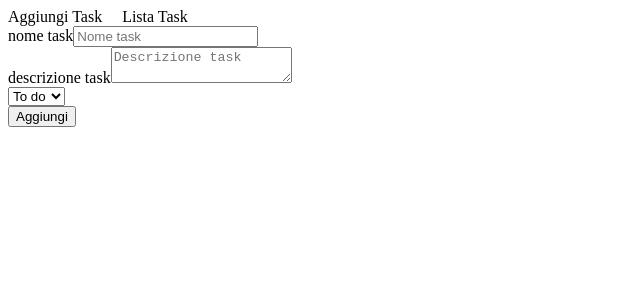
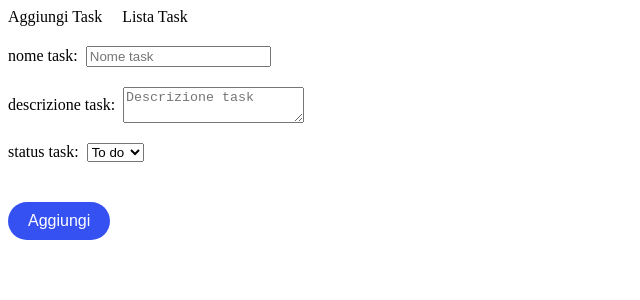
Before and after one commit to willymariino/ex-react-task-manager, a React (Vite) app: page /AddTasks in a window 1280 px wide. Shown: the top 300 px of the page, without its empty margins (0-640 px from the left). Built offline with nearby package versions, Linux system fonts and the light colour scheme; no server answers.

Commit message:
Add: styling form

```diff
--- a/src/index.css
+++ b/src/index.css
@@ -29,3 +29,38 @@ nav {
 .To-do-list-table {
   background-color: #f0f0f0;
 }
+
+.task-form {
+  display: flex;
+  flex-direction: column;
+  gap: 20px;
+  margin-top: 20px;
+}
+
+
+.description {
+  display: flex;
+  flex-direction: row;
+  align-items: center;
+}
+
+.label {
+  margin-right: 8px;
+}
+
+.send-btn {
+  max-width: max-content;
+  background-color: #3551f1;
+  border: none;
+  padding: 10px 20px;
+  font-size: 1rem;
+  cursor: pointer;
+  margin-top: 20px;
+  border-radius: 35px;
+  color: white;
+  transition: all 0.8s;
+}
+
+.send-btn:hover {
+  background-color: #25c90f;
+}
--- a/src/pages/AddTasks.jsx
+++ b/src/pages/AddTasks.jsx
@@ -44,10 +44,10 @@ function AddTasks() {
 
 
     return (
-        <form onSubmit={handleSubmit}>
+        <form onSubmit={handleSubmit} className="task-form">
 
             <section>
-                <label htmlFor="title"> nome task</label>
+                <label htmlFor="title" className="label"> nome task:</label>
                 <input
                     type="text"
                     id="title"
@@ -58,8 +58,8 @@ function AddTasks() {
                 />
             </section>
 
-            <section>
-                <label htmlFor="description">descrizione task</label>
+            <section className="description">
+                <label htmlFor="description" className="label">descrizione task:</label>
                 <textarea
                     ref={description}
                     placeholder="Descrizione task"
@@ -68,7 +68,7 @@ function AddTasks() {
             </section>
 
             <section>
-                <label htmlFor="status"></label>
+                <label htmlFor="status" className="label">status task:</label>
                 <select
                     id="status"
                     ref={status}
@@ -79,7 +79,7 @@ function AddTasks() {
                 </select>
             </section>
 
-            <button type="submit">Aggiungi</button>
+            <button type="submit" className="send-btn">Aggiungi</button>
         </form>
     )
 }
```
